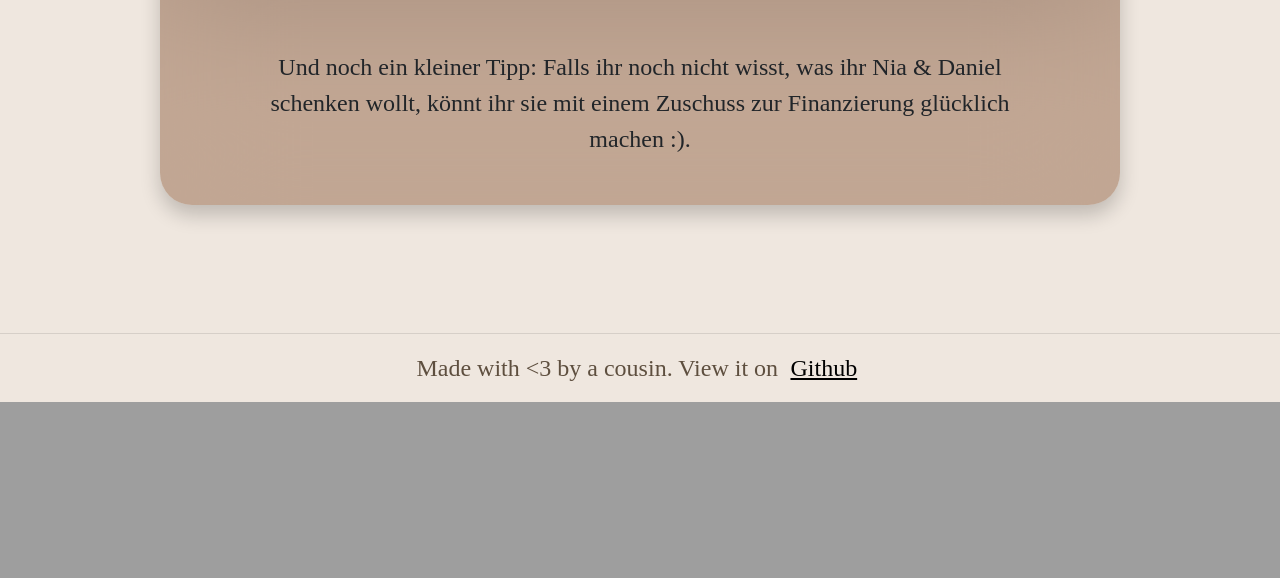
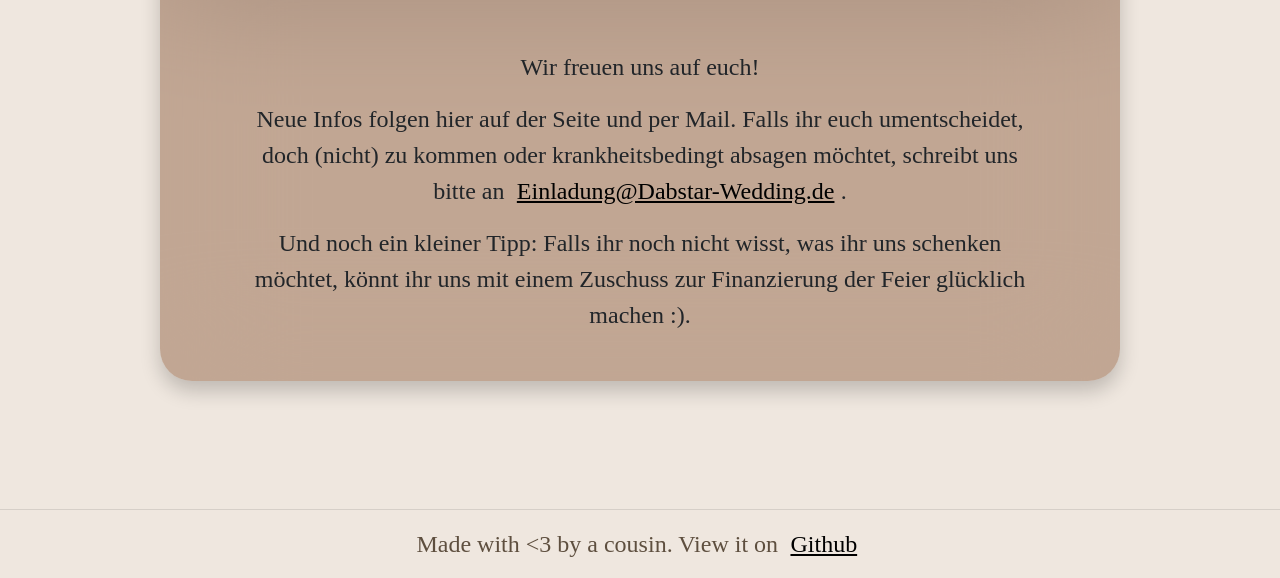
Before and after one commit to nico-fst/dabstar-wedding.de, a Django app: template dabstar_wedsite/wedsite/templates/wedsite/thanks.html in a window 1280 px wide. Shown: the part 815-1393 px from the top of the page. Before the commit the page ends 1217 px from the top, so only its background shows below. Run offline with Django 4.2, Linux system fonts and the light colour scheme; the template is opened without the code that fills it, so the values that code supplies are empty; some libraries are stand-ins or nearby versions; some web fonts are replaced.

Commit message:
[thanks.html] + info

```diff
--- a/dabstar_wedsite/wedsite/templates/wedsite/thanks.html
+++ b/dabstar_wedsite/wedsite/templates/wedsite/thanks.html
@@ -23,7 +23,7 @@
 	<nav class="navbar">
 		<a href="{% url 'wedsite:index' %}">&gt;</a>
 		<a href="{% url 'wedsite:index' %}">&gt;</a>
-		<a id="rsvp-nav" href="{% url 'wedsite:index' %}">Startseite</a>
+		<a id="rsvp-nav" href="{% url 'wedsite:index' %}">{% trans "Startseite" %}</a>
 		<a href="{% url 'wedsite:index' %}">&lt;</a>
 		<a href="{% url 'wedsite:index' %}">&lt;</a>
 	</nav>
@@ -33,9 +33,9 @@
 <section id="story-sec" class="container">
     <div id="story">
         <h2>{% trans "Danke fürs Abschicken" %}</h2>
-        <p>
-            {% trans "Und noch ein kleiner Tipp: Falls ihr noch nicht wisst, was ihr Nia & Daniel schenken wollt, könnt ihr sie mit einem Zuschuss zur Finanzierung glücklich machen :)." %}
-        </p>
+        <p>{% trans "Wir freuen uns auf euch!" %}</p>
+        <p>{% trans "Neue Infos folgen hier auf der Seite und per Mail. Falls ihr euch umentscheidet, doch (nicht) zu kommen oder krankheitsbedingt absagen möchtet, schreibt uns bitte an" %} <a href="mailto:einladung@dabstar-wedding.de">Einladung@Dabstar-Wedding.de</a>.</p>
+        <p>{% trans "Und noch ein kleiner Tipp: Falls ihr noch nicht wisst, was ihr uns schenken möchtet, könnt ihr uns mit einem Zuschuss zur Finanzierung der Feier glücklich machen :)." %}</p>
     </div>
 </section>
 
```
Also changed, not shown: README.md, dabstar_wedsite/locale/en/LC_MESSAGES/django.po, 1 other file.
